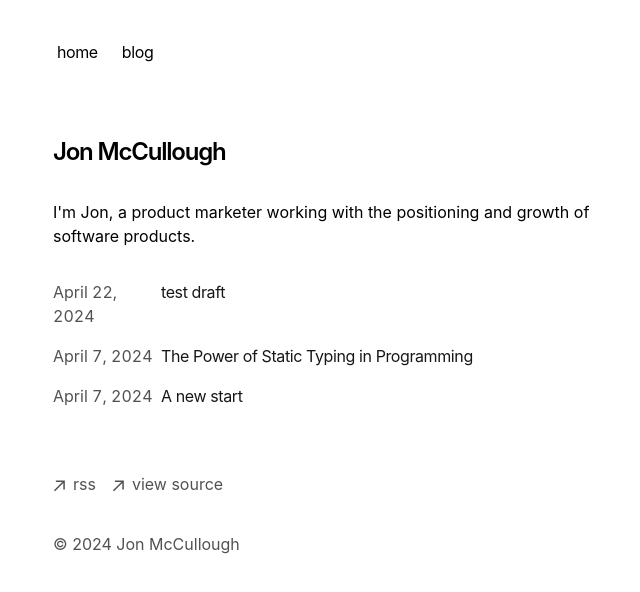
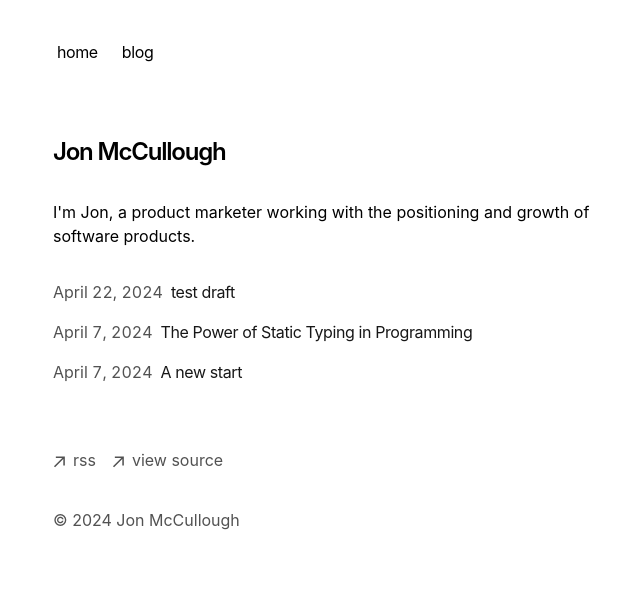
Before and after one commit to jonmccull/blog, a Next.js app: page / in a window 1280 px wide. Shown: the top 592 px of the page, without its empty margins (299-939 px from the left). Built offline with nearby package versions, Linux system fonts and the light colour scheme.

Commit message:
Adjust selection color

```diff
--- a/app/components/posts.tsx
+++ b/app/components/posts.tsx
@@ -22,7 +22,7 @@ export function BlogPosts() {
             href={`/blog/${post.slug}`}
           >
             <div className="w-full flex flex-col md:flex-row space-x-0 md:space-x-2">
-              <p className="text-neutral-600 dark:text-neutral-400 w-[100px] tabular-nums">
+              <p className="text-neutral-600 dark:text-neutral-400 tabular-nums">
                 {formatDate(post.metadata.publishedAt, false)}
               </p>
               <p className="text-neutral-900 dark:text-neutral-100 tracking-tight">
--- a/app/global.css
+++ b/app/global.css
@@ -1,7 +1,7 @@
 @import 'tailwindcss';
 
 ::selection {
-  background-color: #47a3f3;
+  background-color: #FFFEB1;
   color: #fefefe;
 }
 
```
